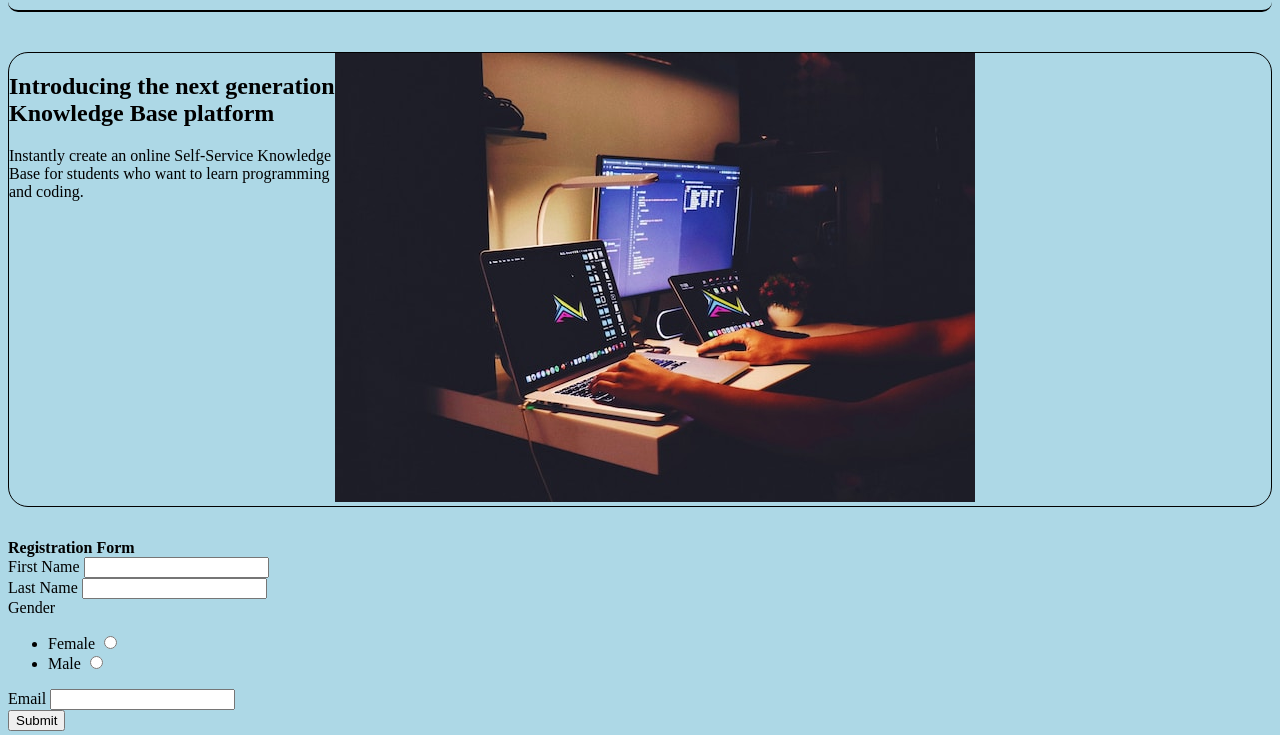
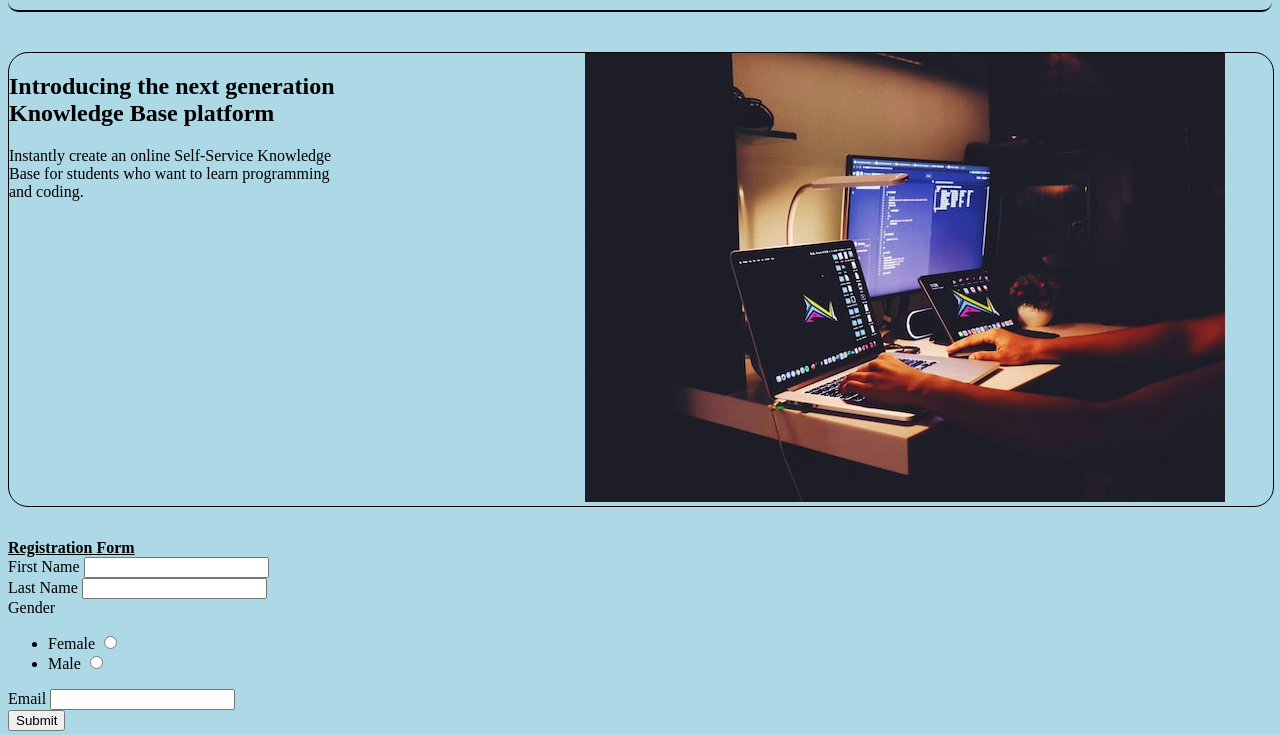
Before and after one commit to Emmawambui/phase0-project, a plain HTML site: page index.html in a window 1280 px wide. Shown: the part 65-800 px from the top of the page. Drawn offline with Linux system fonts and the light colour scheme.

Commit message:
update recent

```diff
--- a/index.html
+++ b/index.html
@@ -44,7 +44,7 @@
 
         <form>
             <div class="form header">
-                <b>Registration Form</b>
+                <b><u>Registration Form</u></b>
             </div>
           <div class="registationform">
             <div class="item1">
--- a/styles.css
+++ b/styles.css
@@ -34,6 +34,7 @@ nav ul{
     padding-left: 400pxs;
     border: 100px;
     border-radius: 10px;
+
 }
 nav ul li{
     cursor: pointer
@@ -42,6 +43,7 @@ nav ul li{
 .imagecode{
     width: 50px;
     object-fit: fill;
+    padding-left: 250px;
 }
 .rowsection{
     display: flex;
@@ -49,8 +51,7 @@ nav ul li{
     border-bottom: 20px;
     border-radius: 20px;
     border: 1px solid black;
-
-
+    width: 100%;
 }
 .Teamssection ul{
     display: flex;
```
